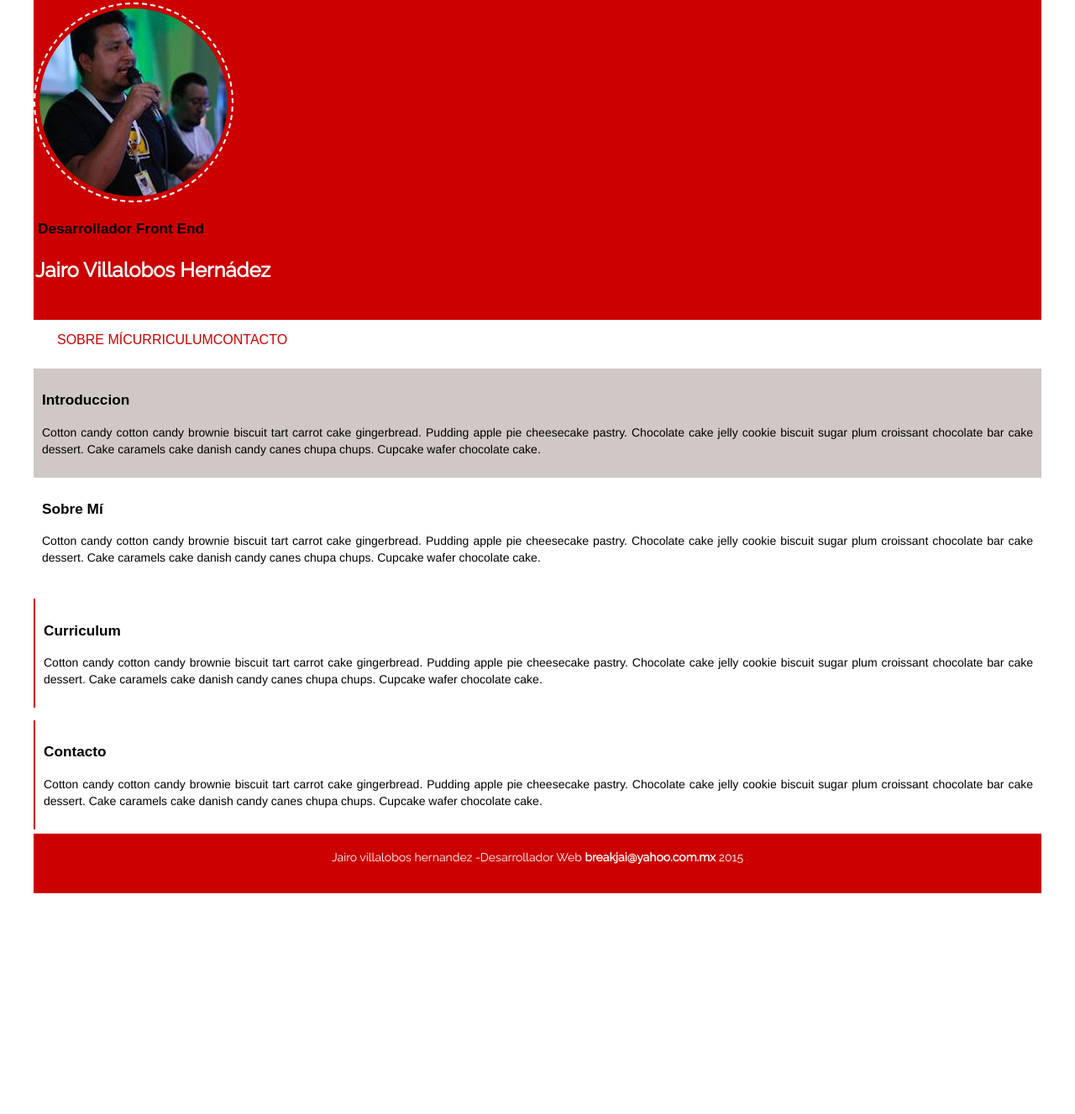
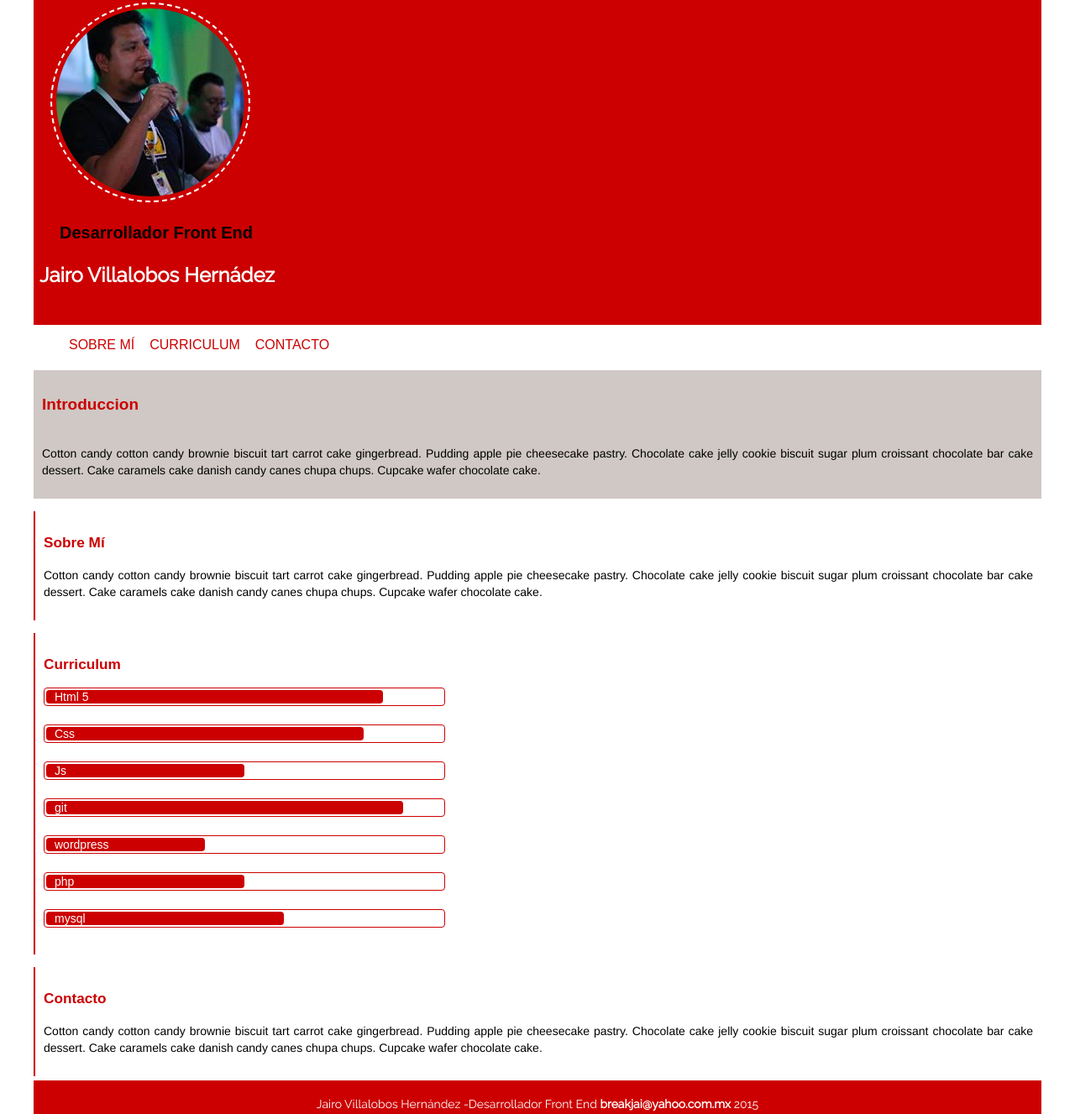
Before and after one commit to milosmiler/curriculum, a plain HTML site: page index.html in a window 1280 px wide. Shown: the part 17-1344 px from the top of the page at 84% size. Before the commit the page ends 1081 px from the top, so only its background shows below. Drawn offline with Linux system fonts and the light colour scheme; a script that the page names is missing.

Commit message:
agregando nuevos codigo html y css

```diff
--- a/index.html
+++ b/index.html
@@ -28,6 +28,7 @@
 		<section class='section1'>
 			<article class='introduccion'>
 				<h2>Introduccion</h2>
+				<br>
 				<p>Cotton candy cotton candy brownie biscuit tart carrot cake gingerbread. Pudding apple pie cheesecake pastry. Chocolate cake jelly cookie biscuit sugar plum croissant chocolate bar cake dessert. Cake caramels cake danish candy canes chupa chups. Cupcake wafer chocolate cake.</p>
 
 
@@ -36,7 +37,7 @@
 		</section>
 
 		<section class='section2'>
-			<article class='sobremi'>
+			<article class='sobremi  borde-izquierdo'>
 				<h2>Sobre Mí</h2>
 				<p>Cotton candy cotton candy brownie biscuit tart carrot cake gingerbread. Pudding apple pie cheesecake pastry. Chocolate cake jelly cookie biscuit sugar plum croissant chocolate bar cake dessert. Cake caramels cake danish candy canes chupa chups. Cupcake wafer chocolate cake.</p>
 
@@ -47,7 +48,16 @@
 		<section class='section3'>
 			<article class='curriculum borde-izquierdo'>
 				<h2>Curriculum</h2>
-				<p>Cotton candy cotton candy brownie biscuit tart carrot cake gingerbread. Pudding apple pie cheesecake pastry. Chocolate cake jelly cookie biscuit sugar plum croissant chocolate bar cake dessert. Cake caramels cake danish candy canes chupa chups. Cupcake wafer chocolate cake.</p>
+
+				<div class='base rounded'> <div class='barra rounded' style='width:85%;'> Html 5 </div></div>
+				<div class='base rounded'> <div class='barra rounded' style='width:80%;'> Css </div></div>
+				<div class='base rounded'> <div class='barra rounded' style='width:50%;'> Js </div></div>
+				<div class='base rounded'> <div class='barra rounded' style='width:90%;'> git </div></div>
+				<div class='base rounded'> <div class='barra rounded' style='width:40%;'> wordpress </div></div>
+				<div class='base rounded'> <div class='barra rounded' style='width:50%;'> php </div></div>
+				<div class='base rounded'> <div class='barra rounded' style='width:60%;'> mysql </div></div>
+
+
 
 			</article>
 
@@ -63,7 +73,7 @@
 		</section>
 
 		<footer>
-		<p>Jairo villalobos hernandez  -Desarrollador Web<strong> breakjai@yahoo.com.mx </strong> 2015</p>
+		<p>Jairo Villalobos Hernández  -Desarrollador Front End <strong> breakjai@yahoo.com.mx </strong> 2015</p>
 		</footer>
 	</div>
 	</body>
--- a/style.css
+++ b/style.css
@@ -81,27 +81,35 @@ img {height: auto; max-width: 100%; }
 
 .borde-izquierdo{border-left: 2px solid #CC0000; margin-top: 15px;}
 .container{max-width:1200px; height: auto; margin: 0 auto; overflow: hidden;}
-header{background:#CC0000; padding: 20px 0px 20px 0px;}
-header h1{font-family: 'raleway';color: #FFF; font-weight: 700; padding: 0px 5px 0px 2px;}
-header h2{margin-left: 5px; }
-#logo img{border-radius: 50%; overflow: hidden; padding: 0px; margin: 0px; max-width: 100%; height: auto; border: dashed 2px #fff; padding: 5px;}
-nav ul{display: block; list-style: none; width: 100%; height:30px;}
-nav ul li a{color:#CC0000; font-size: 16px; float: left;}
+header{background:#CC0000; padding: 20px 0px 20px 0px; max-width: 100%; margin-bottom:5px;}
+#logo img{border-radius: 50%; overflow: hidden;margin: 0px 5px 0px 20px; max-width: 38%; height: auto; border: dashed 2px #fff; padding: 5px; display: inline-block;}
+header h1{font-family: 'raleway';color: #FFF; font-weight: 700; padding: 0px 5px 0px 2px; margin-left: 5px;}
+header h2{margin-left: 31px;font-size: 20px; }
+
+nav ul{display: block; list-style: none; width: 100%; height:30px; margin-top: 10px;}
+nav ul li a{color:#CC0000; font-size: 16px; float: left; margin-left: 10px; padding: 4px; -webkit-transition: background 1s; transition: background 1s;}
+nav ul li a:hover{background:#CC0000;  color: #fff; padding: 4px;}
+
 .introduccion{background: #CFC8C4; padding: 10px;}
+.introduccion h2 {color:#CC0000; font-size: 19px;}
 .sobremi{padding: 10px;}
 .curriculum{padding: 10px;}
 .contacto{padding: 10px; margin-bottom: 5px;}
 footer{background:#CC0000;  padding: 20px 10px 20px 10px;}
 footer p{font-family: 'raleway'; color: #fff; text-align: center;}
 article p{font-family: 'helvetica'; line-height: 20px; text-align: justify;}
-
+article h2{color:#CC0000;}
+.curriculum{ max-width: 500px; height: auto;}
+.curriculum .base{width: 100%;  overflow: hidden; height: 22px; margin-bottom: 22px; border: 1px solid #CC0000; border-radius: 4px; background-clip: padding-box; padding: 2px;}
+ .curriculum .base .barra{ height: 16px; background-color: #CC0000; color: #fff; padding-left: 10px;}
+.rounded { border-radius: 4px; background-clip: padding-box;
 /*****************+** dispositivos moviles ******************/
 
 @media screen and (max-width: 480px) {
 #logo img{margin: 0 auto; display: block;}
 header h1{text-align: center; margin-bottom:0px; }
 header h2{ text-align: center;}
-nav ul li a{margin-right: 10px;}
+nav ul li a{margin-right: 10px!important;}
 
 }
 /*****************+** dispositivos tablets ******************/
```
Also changed, not shown: 1 other file.
